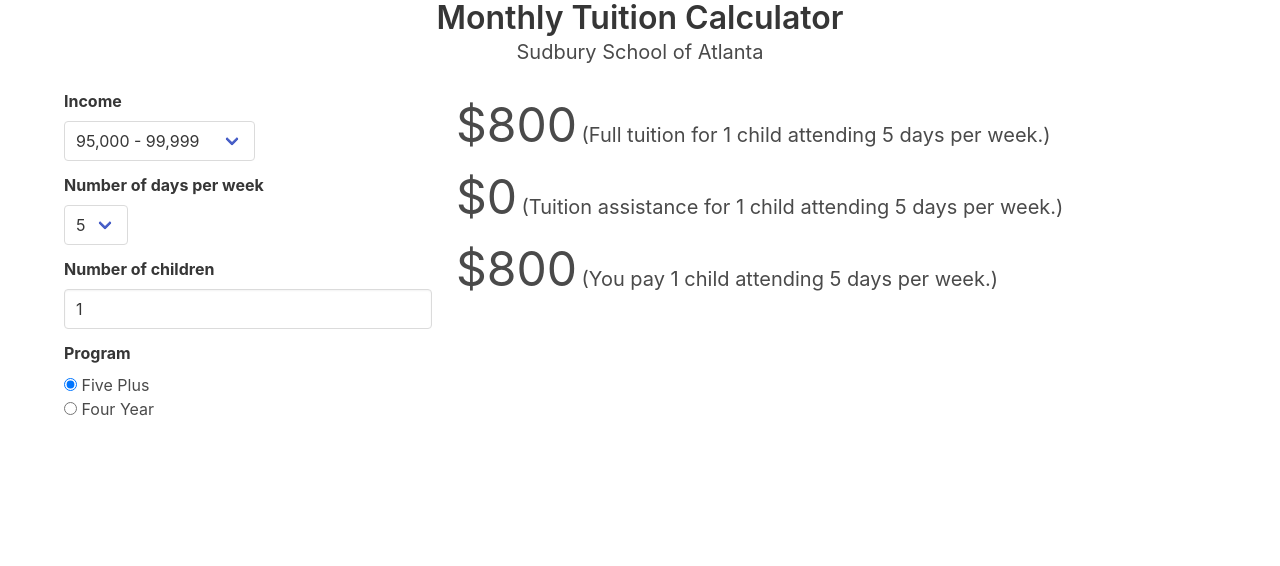
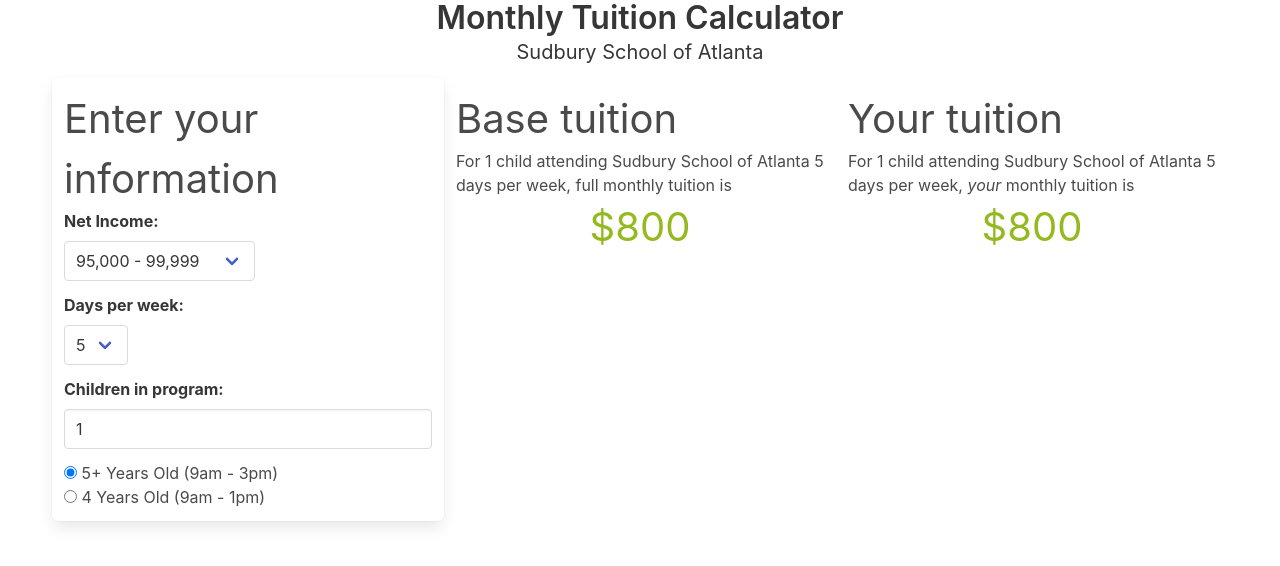
Before and after one commit to charlietanksley/ssa-tuition-calculator, a plain HTML site: page index.html in a window 1280 px wide. Drawn offline with nearby package versions, Linux system fonts and the light colour scheme.

Commit message:
simple styling

```diff
--- a/index.html
+++ b/index.html
@@ -6,6 +6,7 @@
     <title>Sudbury School of Atlanta Tuition Calculator</title>
     <link rel="stylesheet" href="https://maxcdn.bootstrapcdn.com/font-awesome/4.7.0/css/font-awesome.min.css">
     <link rel="stylesheet" href="https://cdnjs.cloudflare.com/ajax/libs/bulma/0.6.1/css/bulma.min.css">
+    <link rel="stylesheet" href="./styles.css">
   </head>
   <body>
     <div class="container">
@@ -13,15 +14,17 @@
         Monthly Tuition Calculator
       </h1>
       <h2 class="subtitle has-text-centered">
-        Sudbury School of Atlanta
+        <a href="http://sudburyschoolofatlanta.org/tuition/" class="plain-link">Sudbury School of Atlanta</a>
       </h2>
 
       <div id="app" class="columns">
 
         <!-- Navigation -->
-        <div class="column is-one-third">
+        <div class="column is-one-third box">
+          <h2 class="is-size-2">Enter your information</h2>
+
           <div class="field">
-            <label class="label">Income</label>
+            <label class="label">Net Income:</label>
             <div class="control">
               <div class="select">
                 <select v-model="income">
@@ -32,7 +35,7 @@
           </div>
 
           <div class="field">
-            <label class="label">Number of days per week</label>
+            <label class="label">Days per week:</label>
             <div class="control">
               <div class="select">
                 <select v-model="days">
@@ -43,44 +46,42 @@
           </div>
 
           <div class="field">
-            <label class="label">Number of children</label>
+            <label class="label">Children in program:</label>
             <div class="control">
               <input class="input" v-model="children">
             </div>
           </div>
 
           <div class="field">
-            <label class="label">Program</label>
+            <label class="label"></label>
             <input type="radio" id="five-plus" value="five-plus" v-model="program">
-            <label for="five-plus">Five Plus</label>
+            <label for="five-plus">5+ Years Old (9am - 3pm)</label>
             <br>
             <input type="radio" id="four-year" value="four-year" v-model="program">
-            <label for="four-year">Four Year</label>
+            <label for="four-year">4 Years Old (9am - 1pm)</label>
             <br>
           </div>
         </div>
 
         <!-- Tuition info -->
-        <div class="column">
+        <div class="column is-4">
+          <h2 class="is-size-2">Base tuition</h2>
           <p>
-            <span class="is-size-1">${{ full_tuition }}</span>
-            <span class="is-size-5">
-              (Full tuition for {{ children_display }} attending {{ days_display }} per week.)
-            </span>
+              For {{ children_display }} attending Sudbury School of Atlanta {{ days_display }} per week, full monthly tuition is
+          </p>
+          <p class="has-text-centered is-size-2 is-green">
+            ${{ full_tuition }}
           </p>
 
+        </div>
+
+        <div class="column is-4">
+          <h2 class="is-size-2">Your tuition</h2>
           <p>
-            <span class="is-size-1">${{ tuition_assistance }}</span>
-            <span class="is-size-5">
-              (Tuition assistance for {{ children_display }} attending {{ days_display }} per week.)
-            </span>
+            For {{ children_display }} attending Sudbury School of Atlanta {{ days_display }} per week, <em>your</em> monthly tuition is
           </p>
-
-          <p>
-            <span class="is-size-1">${{ tuition }}</span>
-            <span class="is-size-5">
-              (You pay {{ children_display }} attending {{ days_display }} per week.)
-            </span>
+          <p class="has-text-centered is-size-2 is-green">
+            ${{ tuition }}
           </p>
         </div>
       </div>
--- /dev/null
+++ b/styles.css
@@ -0,0 +1,10 @@
+.plain-link {
+    color: #363636;
+}
+.plain-link:hover {
+    color: #3273dc;
+}
+
+.is-green {
+    color: #94b921;
+}
```
